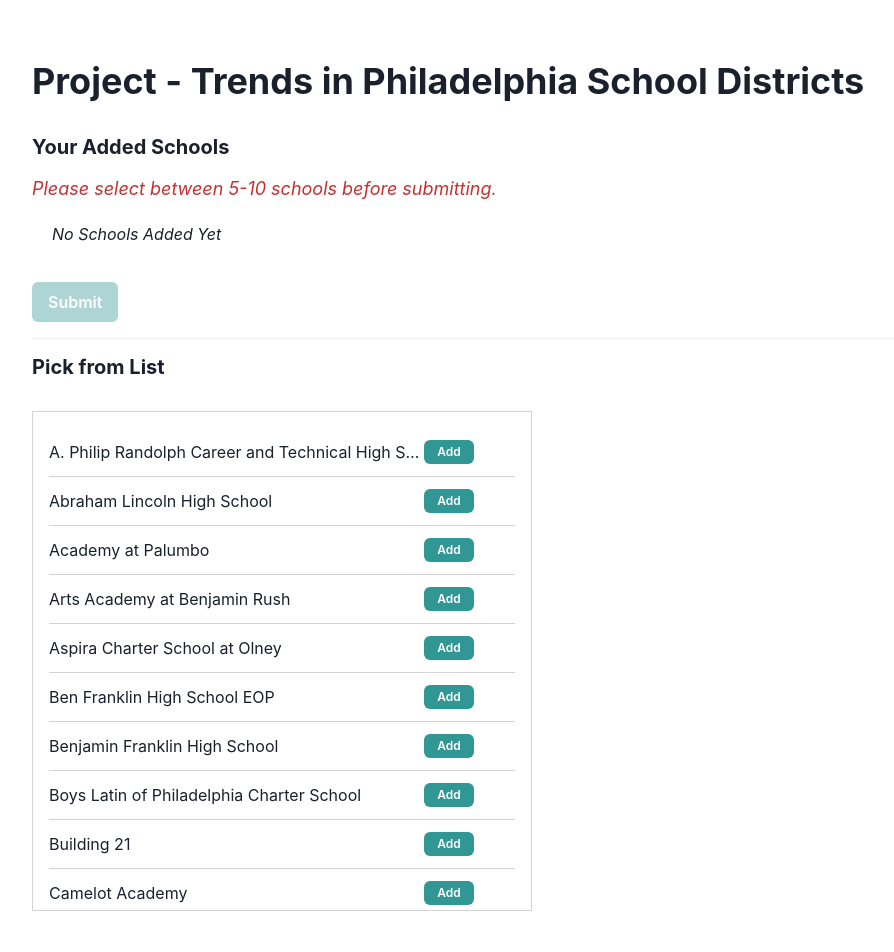
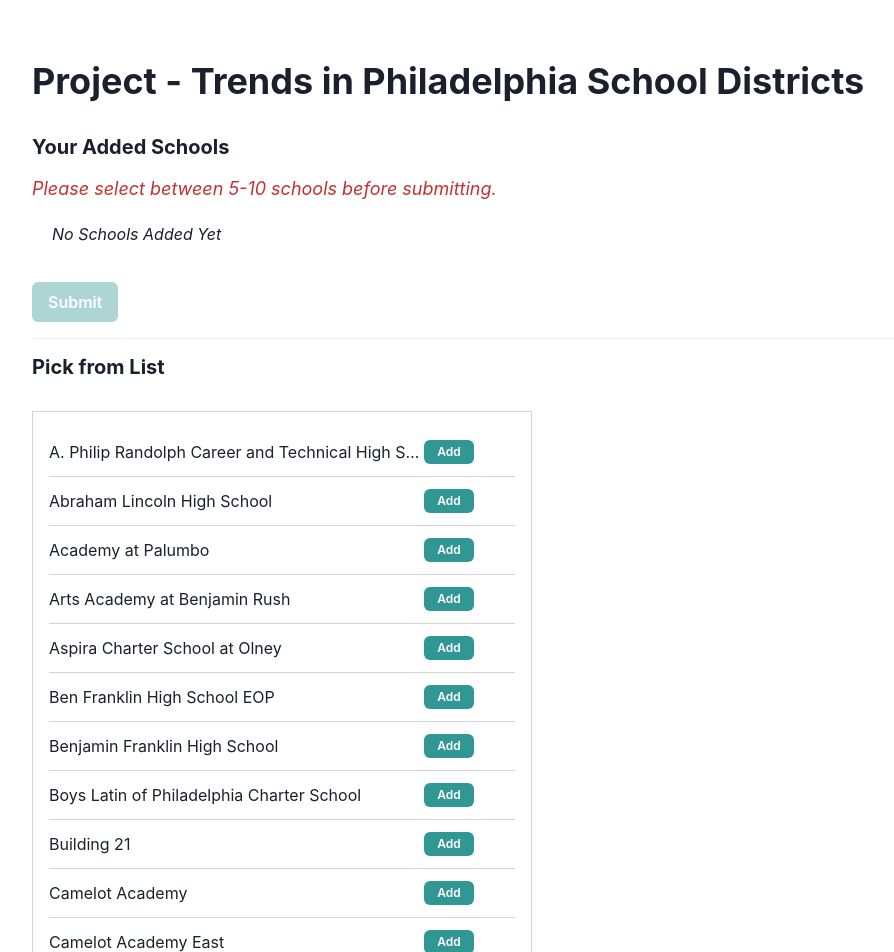
Before and after one commit to commanderking/reasonloop, a Next.js app: page /project/phillySchools in a window 1280 px wide. Shown: the top 952 px of the page, without its empty margins (104-998 px from the left). Before the commit the page ends 931 px from the top, so only its background shows below. Built offline with nearby package versions, Linux system fonts and the light colour scheme.

Commit message:
minor updates

```diff
--- a/templates/scatterplot/components/ClosableTags.tsx
+++ b/templates/scatterplot/components/ClosableTags.tsx
@@ -19,7 +19,7 @@
             size={"lg"}
             key={"lg"}
             borderRadius="full"
-            variant="solid"
+            variant="outline"
             colorScheme="teal"
             mr={2}
             mb={2}
--- a/templates/scatterplot/phases/SchoolsSelection.tsx
+++ b/templates/scatterplot/phases/SchoolsSelection.tsx
@@ -7,7 +7,6 @@
   Text,
   SimpleGrid,
   Button,
-  FormControl,
   Divider,
 } from "@chakra-ui/react";
 import ClosableTags from "templates/scatterplot/components/ClosableTags";
@@ -94,7 +93,7 @@
         p={4}
         border={grayBorder}
         overflowY="scroll"
-        maxHeight={500}
+        maxHeight={600}
       >
         {schools.map((school) => {
           const isAdded = addedSchoolsById[school.schoolId];
```
